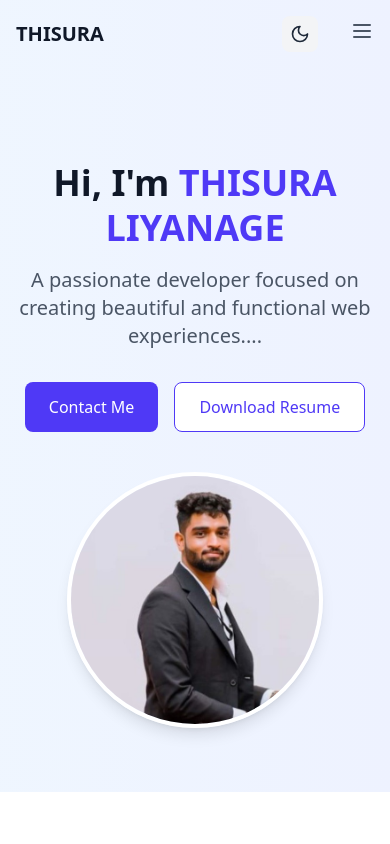
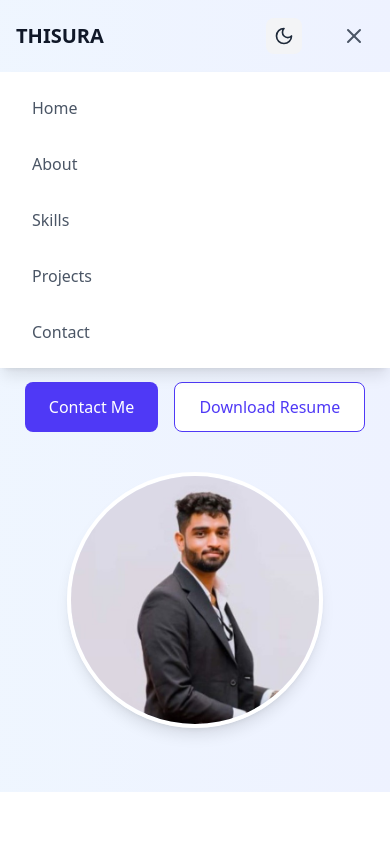
Before and after one commit to Thisura2001/portfolio-react, a React (Vite) app: page / in a window 390 px wide. Both pictures are taken after a click on the button 362 px from the left and 31 px from the top of the page. Shown: the top 844 px of the page. Built offline with nearby package versions, Linux system fonts and the light colour scheme.

Commit message:
hamburger button fixed

```diff
--- a/src/Component/NavBar.tsx
+++ b/src/Component/NavBar.tsx
@@ -1,30 +1,70 @@
-import { useEffect, useState } from "react";
-import { Moon, Sun } from "lucide-react";
+import { useEffect, useState, useRef } from 'react'
+import { Menu, X, Moon, Sun } from 'lucide-react'
 interface NavBarProps {
-  darkMode: boolean;
-  setDarkMode: (value: boolean) => void;
+  darkMode: boolean
+  setDarkMode: (value: boolean) => void
 }
 export const NavBar = ({ darkMode, setDarkMode }: NavBarProps) => {
-  const [isScrolled, setIsScrolled] = useState(false);
+  const [isScrolled, setIsScrolled] = useState(false)
+  const [isMobileMenuOpen, setIsMobileMenuOpen] = useState(false)
+  const mobileMenuRef = useRef<HTMLDivElement>(null)
+  const buttonRef = useRef<HTMLButtonElement>(null)
   useEffect(() => {
     const handleScroll = () => {
       if (window.scrollY > 10) {
-        setIsScrolled(true);
+        setIsScrolled(true)
       } else {
-        setIsScrolled(false);
+        setIsScrolled(false)
       }
-    };
-    window.addEventListener("scroll", handleScroll);
-    return () => window.removeEventListener("scroll", handleScroll);
-  }, []);
+    }
+    const handleClickOutside = (event: MouseEvent) => {
+      if (
+          mobileMenuRef.current &&
+          !mobileMenuRef.current.contains(event.target as Node) &&
+          buttonRef.current &&
+          !buttonRef.current.contains(event.target as Node)
+      ) {
+        setIsMobileMenuOpen(false)
+      }
+    }
+    window.addEventListener('scroll', handleScroll)
+    document.addEventListener('mousedown', handleClickOutside)
+    return () => {
+      window.removeEventListener('scroll', handleScroll)
+      document.removeEventListener('mousedown', handleClickOutside)
+    }
+  }, [])
   const scrollToSection = (id: string) => {
-    const element = document.getElementById(id);
+    const element = document.getElementById(id)
     if (element) {
       element.scrollIntoView({
-        behavior: "smooth",
-      });
+        behavior: 'smooth',
+      })
+      setIsMobileMenuOpen(false)
     }
-  };
+  }
+  const navItems = [
+    {
+      id: 'home',
+      label: 'Home',
+    },
+    {
+      id: 'about',
+      label: 'About',
+    },
+    {
+      id: 'tech-stack',
+      label: 'Skills',
+    },
+    {
+      id: 'projects',
+      label: 'Projects',
+    },
+    {
+      id: 'contact',
+      label: 'Contact',
+    },
+  ]
   return (
       <nav
           className={`fixed top-0 w-full z-50 transition-all duration-300
@@ -84,26 +124,36 @@ export const NavBar = ({ darkMode, setDarkMode }: NavBarProps) => {
             >
               {darkMode ? <Sun size={20} /> : <Moon size={20} />}
             </button>
-          <div className="md:hidden">
-            <button className="text-gray-600 dark:text-gray-300 hover:text-gray-900 dark:hover:text-white focus:outline-none">
-              <svg
-                xmlns="http://www.w3.org/2000/svg"
-                className="h-6 w-6"
-                fill="none"
-                viewBox="0 0 24 24"
-                stroke="currentColor"
+            <button
+                ref={buttonRef}
+                className="md:hidden p-2 rounded-lg hover:bg-gray-100 dark:hover:bg-gray-700 transition-colors"
+                onClick={() => setIsMobileMenuOpen(!isMobileMenuOpen)}
+                aria-label="Toggle mobile menu"
             >
-                <path
-                  strokeLinecap="round"
-                  strokeLinejoin="round"
-                  strokeWidth={2}
-                  d="M4 6h16M4 12h16M4 18h16"
-                />
-              </svg>
+              {isMobileMenuOpen ? (
+                  <X className="h-6 w-6 text-gray-600 dark:text-gray-300" />
+              ) : (
+                  <Menu className="h-6 w-6 text-gray-600 dark:text-gray-300" />
+              )}
             </button>
           </div>
         </div>
+        <div
+            ref={mobileMenuRef}
+            className={`md:hidden absolute top-full left-0 w-full bg-white dark:bg-gray-800 shadow-lg transition-all duration-300 ease-in-out ${isMobileMenuOpen ? 'opacity-100 translate-y-0' : 'opacity-0 -translate-y-2 pointer-events-none'}`}
+        >
+          <div className="container mx-auto px-4 py-4 space-y-4">
+            {navItems.map((item) => (
+                <button
+                    key={item.id}
+                    onClick={() => scrollToSection(item.id)}
+                    className="block w-full text-left px-4 py-2 text-gray-600 dark:text-gray-300 hover:text-gray-900 dark:hover:text-white hover:bg-gray-50 dark:hover:bg-gray-700 rounded-lg transition-colors"
+                >
+                  {item.label}
+                </button>
+            ))}
+          </div>
         </div>
       </nav>
-  );
-};
+  )
+}
```
Lines whose indentation alone changed are shown as unchanged.
